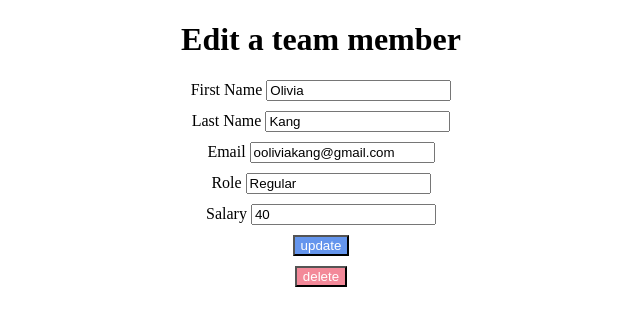
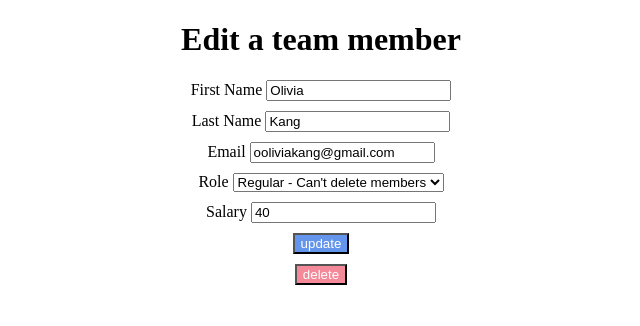
Before and after one commit to XinyuKang/django-team-management-application, a Django app: page /team_management/editEmployee/3/ in a window 1280 px wide. Shown: the top 326 px of the page, without its empty margins (319-959 px from the left). Run offline with Django 4.2, Linux system fonts and the light colour scheme; data comes from the database, SQL or seed files in the repository; both versions use the stored data as it was after the commit.

Commit message:
change role to dropdrown

```diff
--- a/my_project/team_management/models.py
+++ b/my_project/team_management/models.py
@@ -2,6 +2,11 @@ from django.db import models
 from phone_field import PhoneField
 
 # Create your models here.
+
+role_choices = (
+        ("REGULAR", "Regular - Can't delete members"),
+        ("ADMIN", "Admin - Can delete members")
+    )
 
 class Employee(models.Model):
     # id, first name, last name, email, phone number, role: regular vs admin
@@ -9,6 +14,8 @@ class Employee(models.Model):
     firstname = models.CharField(max_length=100)
     lastname = models.CharField(max_length=100)
     email = models.EmailField(max_length=200)
-    role = models.CharField(max_length=300)  # TODO change this to a selection
+
+    role = models.CharField(max_length=200, choices=role_choices, default="REGULAR")
+
     salary = models.IntegerField(null=True)
     phone_number = PhoneField(blank=True, help_text='Contact phone number')
--- a/my_project/team_management/templates/team_management/edit.html
+++ b/my_project/team_management/templates/team_management/edit.html
@@ -35,9 +35,19 @@
                 <input type="email" name="email" value="{{employee.email}}">
             </div>
 
+            <!-- <div style="margin: 10px auto; width:50%">
+                <label>Role</label>
+                <input type="text" name="role" value="{{employee.role}}">
+            </div> -->
+
             <div style="margin: 10px auto; width:50%">
                 <label>Role</label>
-                <input type="text" name="role" value="{{employee.role}}">
+                <select name="role">
+                    <option value="REGULAR" {% if employee.role == 'REGULAR' %} selected {% endif %}>Regular - Can't delete members</option>
+                    <option value="ADMIN" {% if employee.role == 'ADMIN' %} selected {% endif %}>Admin - Can delete members</option>
+                    <!-- <option value="REGULAR" selected>Regular - Can't delete members</option>
+                    <option value="ADMIN">Admin - Can delete members</option> -->
+                </select>
             </div>
 
             <div style="margin: 10px auto; width:50%">
```
Also changed, not shown: my_project/team_management/templates/team_management/employeeForm.html (+5 -2 lines), my_project/db.sqlite3, my_project/team_management/migrations/0003_alter_employee_role.py (added).
